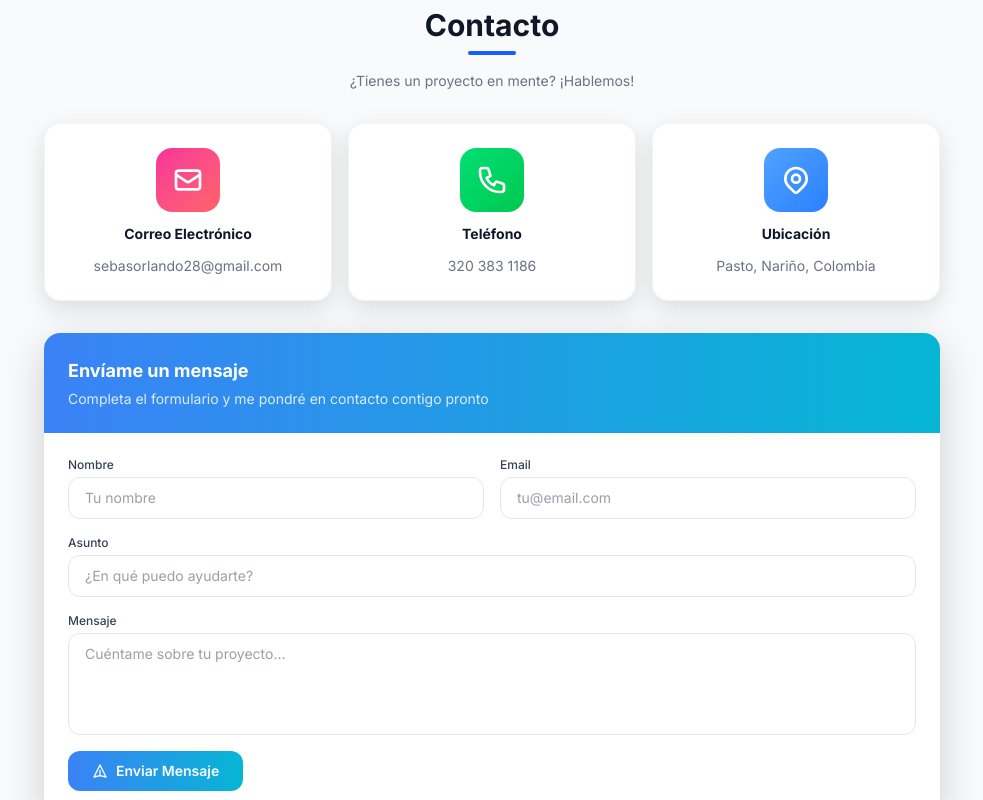
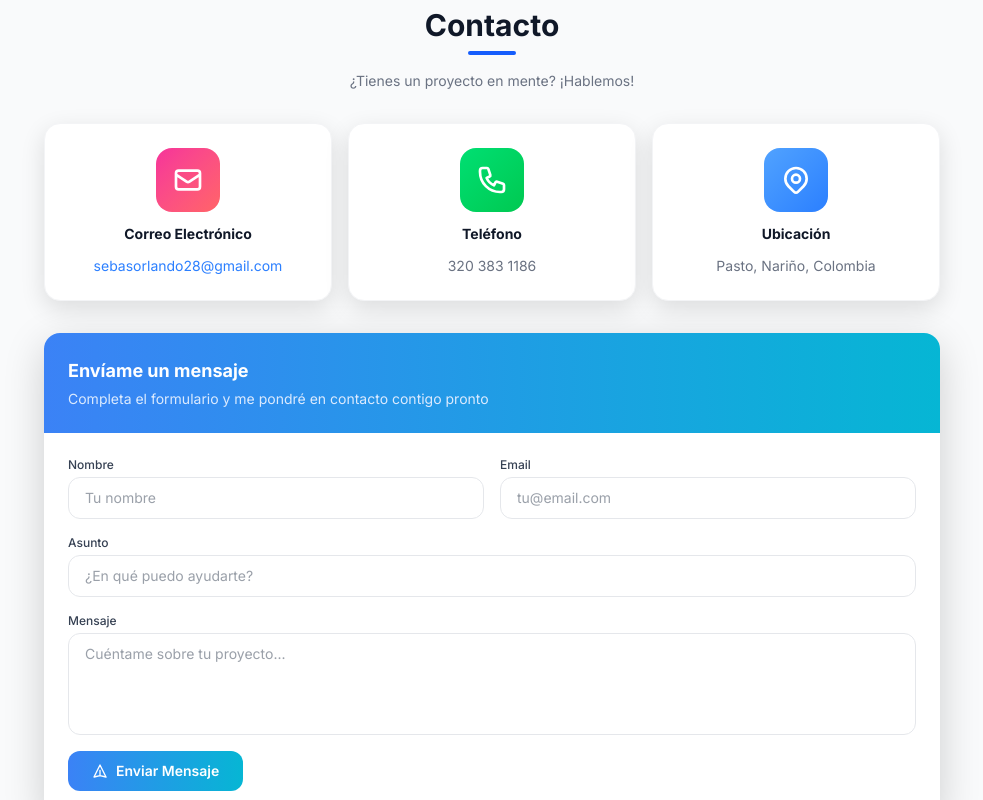
Before and after one commit to SebastianRosero16/Portafolio, a Next.js app: page / in a window 1280 px wide. Shown: the part 8320-9120 px from the top of the page, without its empty margins (148-1131 px from the left). Built offline with nearby package versions, Linux system fonts and the light colour scheme.

Commit message:
fix: mostrar correo como enlace clickeable en tarjeta de contacto

```diff
--- a/components/Contact.tsx
+++ b/components/Contact.tsx
@@ -106,7 +106,17 @@ export default function Contact() {
                 {item.icon}
               </div>
               <p className="text-gray-900 font-bold text-sm text-center">{t(item.labelKey)}</p>
-              <p className="text-gray-500 text-sm text-center">{item.value}</p>
+              {item.labelKey === "contact.email" ? (
+                <a
+                  href={`mailto:${item.value}`}
+                  title={item.value}
+                  className="text-blue-500 text-sm text-center truncate max-w-full hover:underline"
+                >
+                  {item.value}
+                </a>
+              ) : (
+                <p className="text-gray-500 text-sm text-center">{item.value}</p>
+              )}
             </div>
           ))}
         </div>
```
